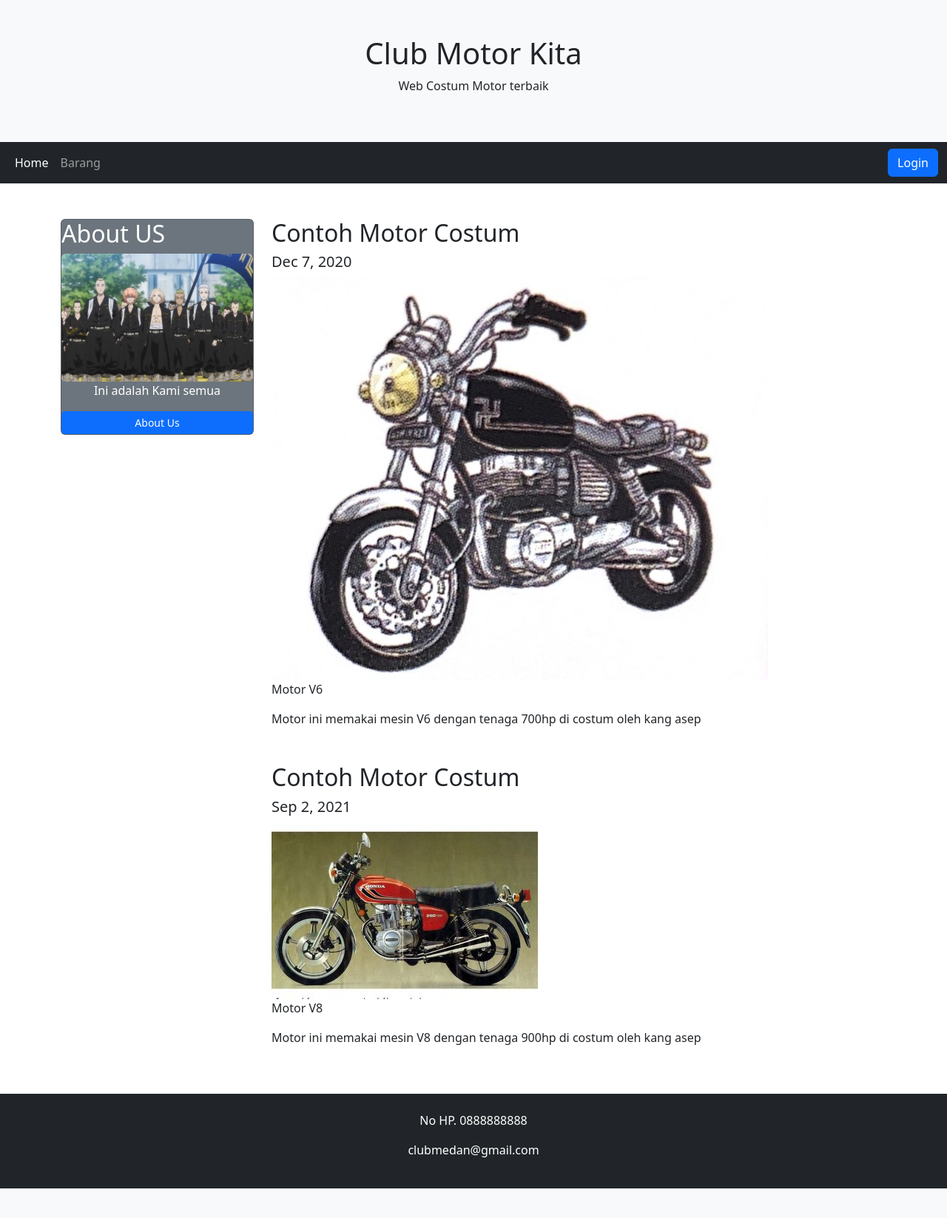
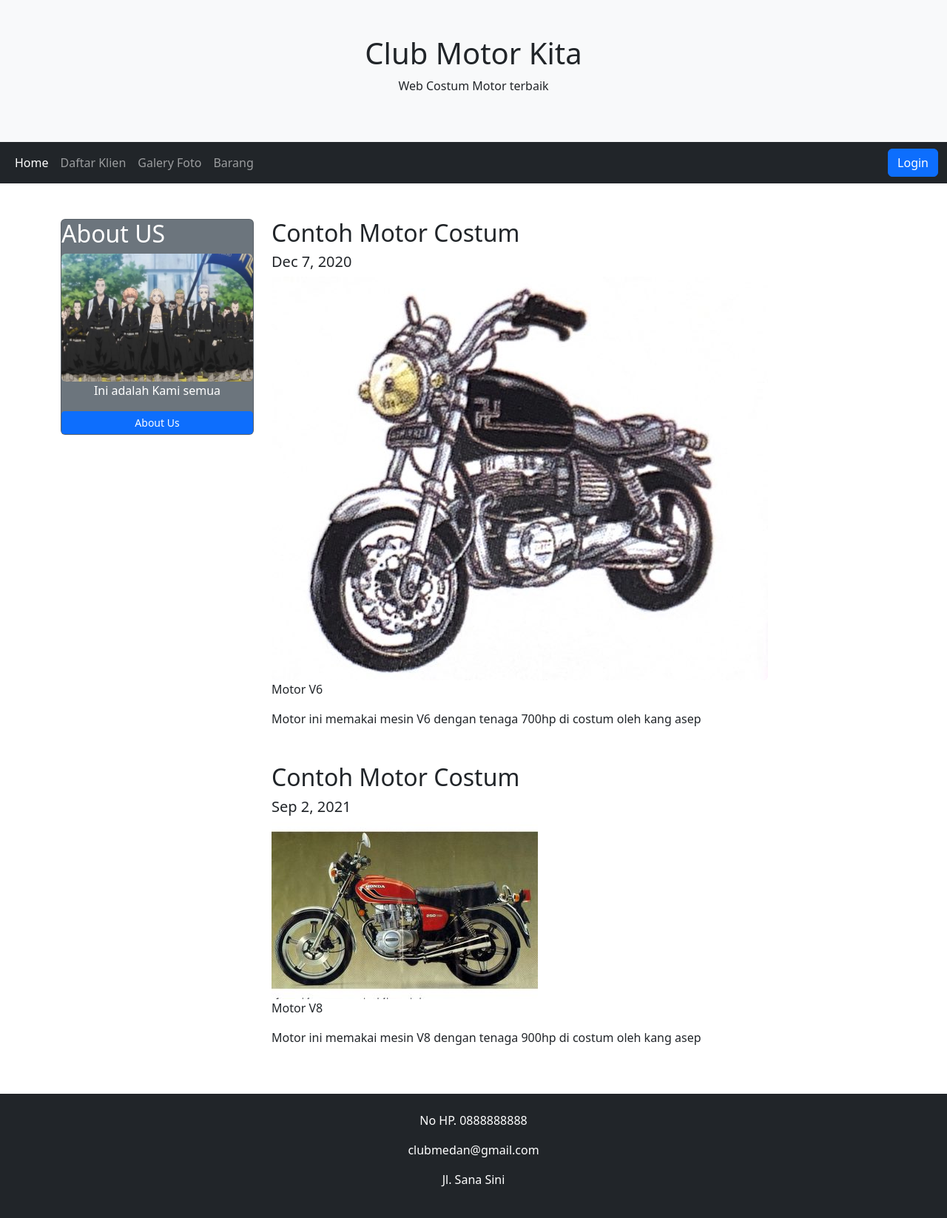
Before and after one commit to hilmybahij/VSGA, a PHP site: page / in a window 1280 px wide. Shown: the whole page at 74% size. Before the commit the page ends 1607 px from the top, so only its background shows below. Run offline with PHP 8.4, Linux system fonts and the light colour scheme.

Commit message:
Update index.php

```diff
--- a/index.php
+++ b/index.php
@@ -24,6 +24,12 @@ include 'koneksi.php';
     <ul class="navbar-nav">
       <li class="nav-item">
         <a class="nav-link active" href="index.php">Home</a>
+      </li>
+      <li class="nav-item">
+        <a class="nav-link" href="pages/dklien.php">Daftar Klien</a>
+      </li>
+     <li class="nav-item">
+        <a class="nav-link" href="pages/galery.php">Galery Foto</a>
       </li>
       <li class="nav-item">
         <a class="nav-link" href="pages/klien.php">Barang</a>
@@ -108,6 +114,7 @@ include 'koneksi.php';
 <div class="mt-5 p-4 bg-dark text-white text-center">
 <p>No HP. 0888888888</p>
 <p>clubmedan@gmail.com</p>
+<p>Jl. Sana Sini</p>
 </div>
 
 
```
